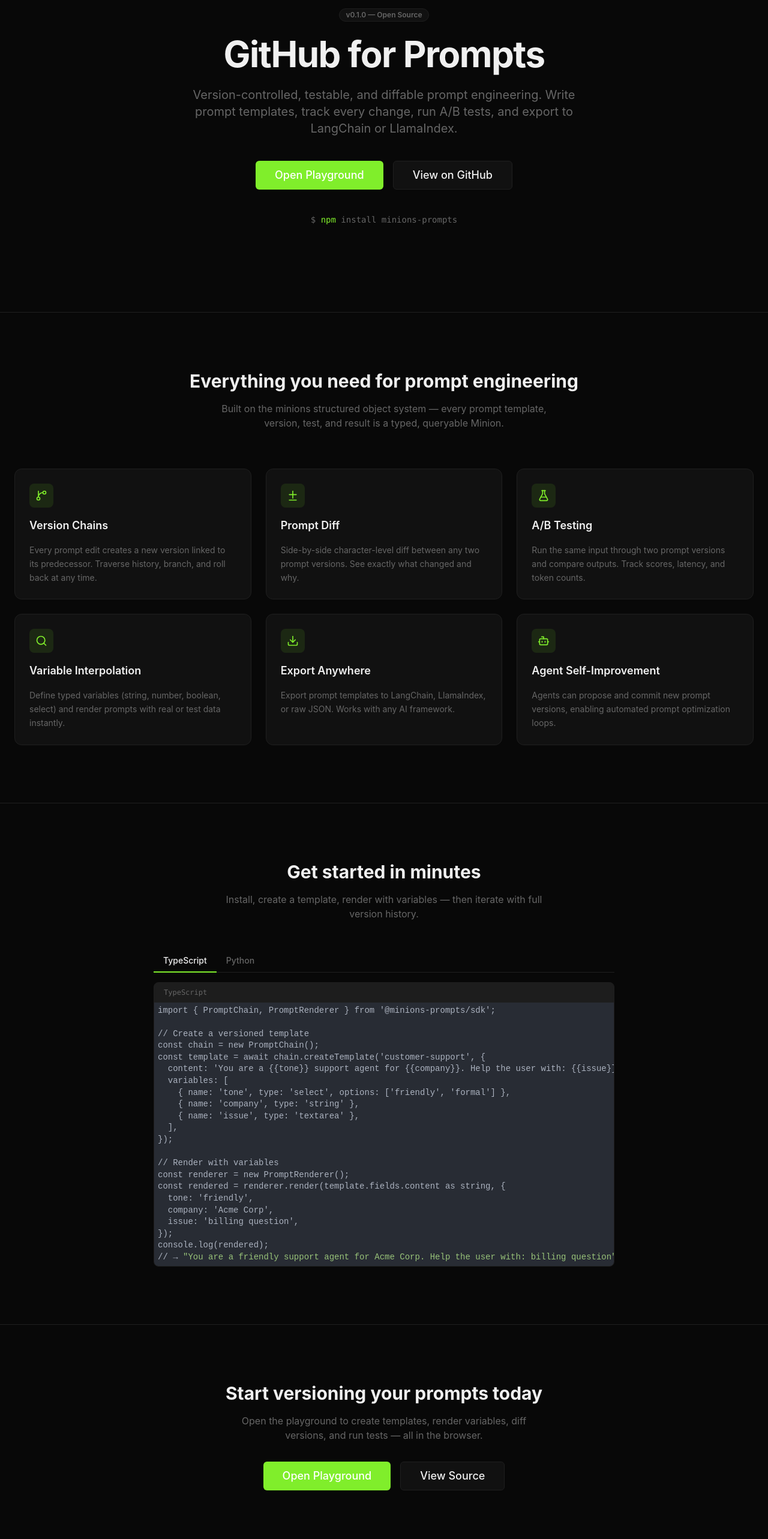
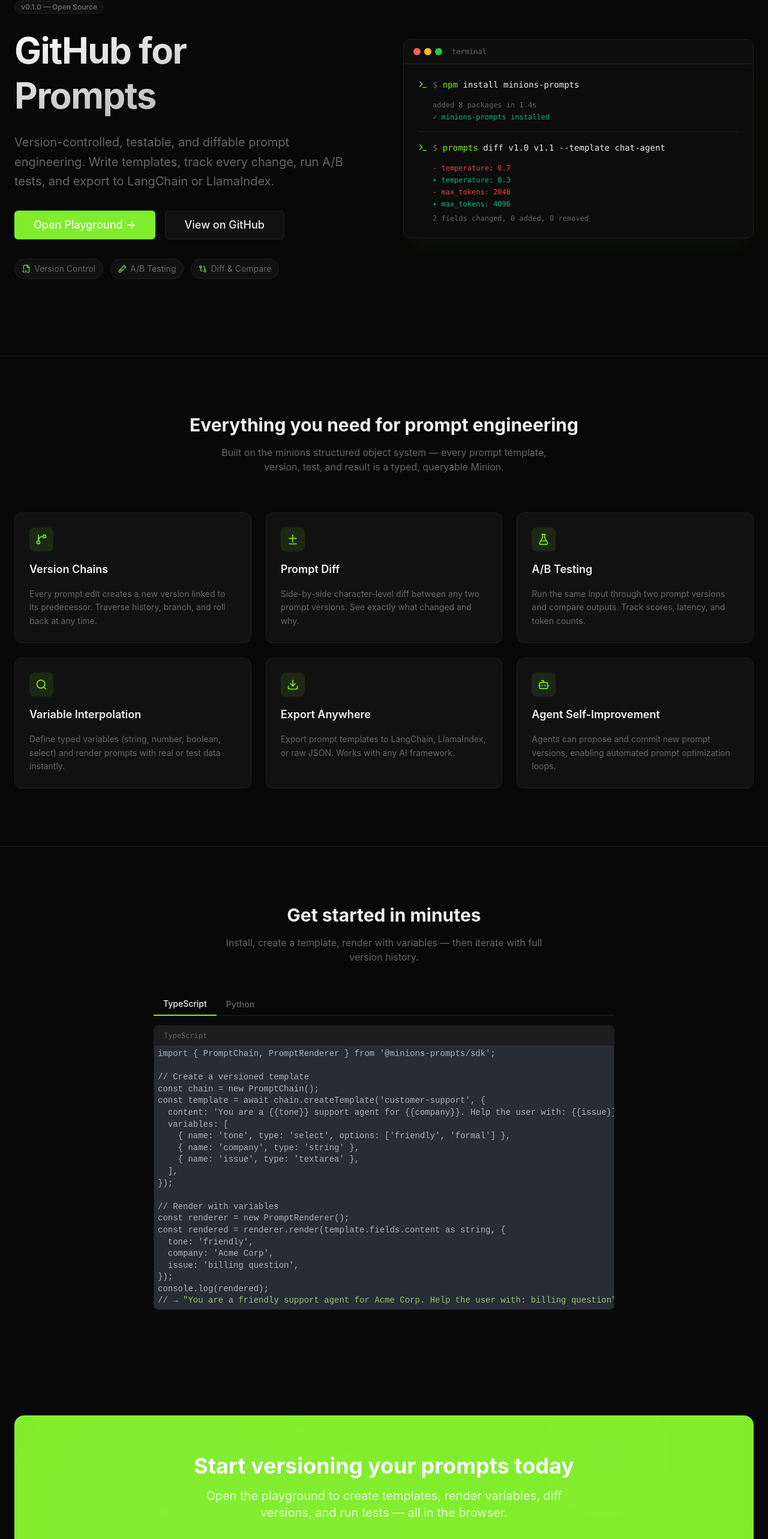
Before and after one commit to mxn2020/minions-prompts, a React (Vite) app in the folder apps/web/: page / in a window 1280 px wide. Shown: the part 195-2760 px from the top of the page at 60% size. Built offline with nearby package versions, Linux system fonts and the light colour scheme.

Commit message:
feat: redesign hero, CTA, and playground with premium design system
- Hero: left-right layout with badge, feature pills, terminal with diff output
- CTA: full-accent background with radial gradient overlay
- Playground header: backdrop-blur, animated back arrow, live badge, save icon

```diff
--- a/apps/web/src/components/landing/CTABanner.tsx
+++ b/apps/web/src/components/landing/CTABanner.tsx
@@ -1,25 +1,58 @@
+import { motion } from 'framer-motion';
 import { Link } from 'react-router-dom';
-import { Button } from '../shared/Button';
+import { ArrowRight, BookOpen } from 'lucide-react';
 
 export default function CTABanner() {
     return (
-        <section className="py-24 border-t border-border">
-            <div className="container mx-auto px-4 md:px-6 text-center">
-                <h2 className="text-3xl font-bold text-primary mb-4">
+        <section className="py-20 px-4 md:px-6">
+            <motion.div
+                initial={{ opacity: 0, y: 30 }}
+                whileInView={{ opacity: 1, y: 0 }}
+                viewport={{ once: true }}
+                transition={{ duration: 0.6 }}
+                className="container mx-auto"
+            >
+                <div className="relative overflow-hidden rounded-2xl bg-accent p-12 md:p-16 text-center">
+                    {/* Abstract pattern overlay */}
+                    <div className="absolute inset-0 opacity-10">
+                        <div className="absolute top-0 left-0 w-full h-full"
+                            style={{
+                                backgroundImage: `radial-gradient(circle at 20% 50%, rgba(255,255,255,0.3) 0%, transparent 50%),
+                                                  radial-gradient(circle at 80% 20%, rgba(255,255,255,0.2) 0%, transparent 40%),
+                                                  radial-gradient(circle at 50% 80%, rgba(255,255,255,0.15) 0%, transparent 45%)`
+                            }}
+                        />
+                    </div>
+
+                    <div className="relative z-10">
+                        <h2 className="text-3xl md:text-4xl font-bold text-white mb-4">
                             Start versioning your prompts today
                         </h2>
-                <p className="text-muted max-w-lg mx-auto mb-8">
+                        <p className="text-white/80 text-lg md:text-xl max-w-2xl mx-auto mb-8">
                             Open the playground to create templates, render variables, diff versions, and run tests — all in the browser.
                         </p>
+
                         <div className="flex flex-col sm:flex-row gap-4 justify-center">
-                    <Link to="/playground">
-                        <Button size="lg">Open Playground</Button>
+                            <Link
+                                to="/playground"
+                                className="inline-flex items-center gap-2 px-6 py-3 bg-white text-accent font-semibold rounded-lg hover:bg-white/90 transition-colors"
+                            >
+                                Open Playground
+                                <ArrowRight className="w-4 h-4" />
                             </Link>
-                    <a href="https://github.com/mxn2020/minions-prompts" target="_blank" rel="noreferrer">
-                        <Button size="lg" variant="secondary">View Source</Button>
+                            <a
+                                href="https://prompts.help"
+                                target="_blank"
+                                rel="noreferrer"
+                                className="inline-flex items-center gap-2 px-6 py-3 bg-white/10 text-white font-semibold rounded-lg border border-white/20 hover:bg-white/20 transition-colors backdrop-blur-sm"
+                            >
+                                <BookOpen className="w-4 h-4" />
+                                View Docs
                             </a>
                         </div>
                     </div>
+                </div>
+            </motion.div>
         </section>
     );
 }
--- a/apps/web/src/components/landing/Hero.tsx
+++ b/apps/web/src/components/landing/Hero.tsx
@@ -2,40 +2,117 @@
 import { motion } from 'framer-motion';
 import { Button } from '../shared/Button';
 import { Badge } from '../shared/Badge';
+import { FileCode2, TestTube2, GitCompare, Terminal } from 'lucide-react';
+
+const featurePills = [
+    { icon: FileCode2, label: 'Version Control' },
+    { icon: TestTube2, label: 'A/B Testing' },
+    { icon: GitCompare, label: 'Diff & Compare' },
+];
 
 export default function Hero() {
     return (
-        <section className="relative overflow-hidden py-24 md:py-36">
-            <div className="container mx-auto px-4 md:px-6 text-center">
+        <section className="relative overflow-hidden py-20 md:py-32">
+            <div className="container mx-auto px-4 md:px-6">
+                <div className="flex flex-col lg:flex-row items-center gap-12 lg:gap-16">
+
+                    {/* Left Side — Text Content */}
                     <motion.div
-                    initial={{ opacity: 0, y: 20 }}
-                    animate={{ opacity: 1, y: 0 }}
+                        initial={{ opacity: 0, x: -30 }}
+                        animate={{ opacity: 1, x: 0 }}
                         transition={{ duration: 0.6 }}
-                    className="flex flex-col items-center gap-6"
+                        className="flex-1 text-center lg:text-left"
                     >
                         <Badge variant="default">v0.1.0 — Open Source</Badge>
-                    <h1 className="text-4xl md:text-6xl font-bold tracking-tight text-primary max-w-3xl">
-                        GitHub for Prompts
+
+                        <h1 className="text-4xl md:text-5xl lg:text-6xl font-bold tracking-tight text-transparent bg-clip-text bg-gradient-to-br from-white to-white/60 mt-6 mb-6 leading-tight">
+                            GitHub for<br />Prompts
                         </h1>
-                    <p className="text-lg md:text-xl text-muted max-w-2xl">
-                        Version-controlled, testable, and diffable prompt engineering.
-                        Write prompt templates, track every change, run A/B tests, and export to LangChain or LlamaIndex.
+
+                        <p className="text-lg md:text-xl text-muted max-w-xl mx-auto lg:mx-0 mb-8 leading-relaxed">
+                            Version-controlled, testable, and diffable prompt engineering. Write templates, track every change, run A/B tests, and export to LangChain or LlamaIndex.
                         </p>
-                    <div className="flex flex-col sm:flex-row gap-4 mt-4">
+
+                        {/* CTA Buttons */}
+                        <div className="flex flex-col sm:flex-row gap-4 justify-center lg:justify-start mb-8">
                             <Link to="/playground">
-                            <Button size="lg">Open Playground</Button>
+                                <Button size="lg">Open Playground →</Button>
                             </Link>
                             <a href="https://github.com/mxn2020/minions-prompts" target="_blank" rel="noreferrer">
                                 <Button size="lg" variant="secondary">View on GitHub</Button>
                             </a>
                         </div>
-                    <div className="font-mono text-sm text-muted mt-4">
+
+                        {/* Feature Pills */}
+                        <div className="flex flex-wrap gap-3 justify-center lg:justify-start">
+                            {featurePills.map((pill) => (
+                                <span
+                                    key={pill.label}
+                                    className="inline-flex items-center gap-1.5 px-3 py-1.5 rounded-full bg-surface border border-border text-sm text-muted"
+                                >
+                                    <pill.icon className="w-3.5 h-3.5 text-accent" />
+                                    {pill.label}
+                                </span>
+                            ))}
+                        </div>
+                    </motion.div>
+
+                    {/* Right Side — Terminal Install */}
+                    <motion.div
+                        initial={{ opacity: 0, x: 30 }}
+                        animate={{ opacity: 1, x: 0 }}
+                        transition={{ duration: 0.6, delay: 0.2 }}
+                        className="flex-1 w-full max-w-2xl lg:max-w-none"
+                    >
+                        <div className="rounded-xl border border-border bg-surface/50 backdrop-blur-sm shadow-2xl shadow-accent/5 overflow-hidden">
+                            {/* Terminal Header */}
+                            <div className="flex items-center gap-2 px-4 py-3 border-b border-border bg-surface/80">
+                                <div className="flex gap-1.5">
+                                    <div className="w-3 h-3 rounded-full bg-[#ff5f57]" />
+                                    <div className="w-3 h-3 rounded-full bg-[#febc2e]" />
+                                    <div className="w-3 h-3 rounded-full bg-[#28c840]" />
+                                </div>
+                                <span className="text-xs text-muted ml-2 font-mono">terminal</span>
+                            </div>
+                            {/* Terminal Content */}
+                            <div className="p-6 font-mono text-sm space-y-4">
+                                <div className="flex items-start gap-2">
+                                    <Terminal className="w-4 h-4 text-accent mt-0.5 shrink-0" />
+                                    <div>
                                         <span className="text-muted">$ </span>
                                         <span className="text-accent">npm</span>
-                        <span> install minions-prompts</span>
+                                        <span className="text-primary"> install minions-prompts</span>
+                                    </div>
+                                </div>
+                                <div className="text-muted text-xs pl-6 space-y-1">
+                                    <p>added 8 packages in 1.4s</p>
+                                    <p className="text-success">✓ minions-prompts installed</p>
+                                </div>
+                                <div className="border-t border-border pt-4 flex items-start gap-2">
+                                    <Terminal className="w-4 h-4 text-accent mt-0.5 shrink-0" />
+                                    <div>
+                                        <span className="text-muted">$ </span>
+                                        <span className="text-accent">prompts</span>
+                                        <span className="text-primary"> diff v1.0 v1.1 --template chat-agent</span>
+                                    </div>
+                                </div>
+                                <div className="text-muted text-xs pl-6 space-y-1">
+                                    <p className="text-error">- temperature: 0.7</p>
+                                    <p className="text-success">+ temperature: 0.3</p>
+                                    <p className="text-error">- max_tokens: 2048</p>
+                                    <p className="text-success">+ max_tokens: 4096</p>
+                                    <p className="mt-2">2 fields changed, 0 added, 0 removed</p>
+                                </div>
+                            </div>
                         </div>
                     </motion.div>
+
                 </div>
+            </div>
+
+            {/* Background glow effect */}
+            <div className="absolute top-1/3 left-1/4 w-[600px] h-[600px] bg-accent/8 rounded-full blur-[120px] -z-10 pointer-events-none" />
+            <div className="absolute bottom-1/4 right-1/4 w-[400px] h-[400px] bg-accent/5 rounded-full blur-[100px] -z-10 pointer-events-none" />
         </section>
     );
 }
--- a/apps/web/src/components/playground/PlaygroundLayout.tsx
+++ b/apps/web/src/components/playground/PlaygroundLayout.tsx
@@ -7,6 +7,7 @@
 import { TabGroup } from '../shared/TabGroup';
 import { Button } from '../shared/Button';
 import { Link } from 'react-router-dom';
+import { ArrowLeft, Circle, Save } from 'lucide-react';
 
 interface Variable {
     name: string;
@@ -74,14 +75,27 @@
 
     return (
         <div className="flex flex-col h-screen bg-background text-primary overflow-hidden">
-            <header className="h-14 border-b border-border flex items-center justify-between px-4 bg-surface/50">
-                <div className="flex items-center space-x-4">
-                    <Link to="/" className="text-muted hover:text-primary transition-colors text-sm">
-                        ← Back
+            <header className="h-14 border-b border-border flex items-center justify-between px-4 bg-surface/80 backdrop-blur-md">
+                <div className="flex items-center gap-4">
+                    <Link to="/" className="inline-flex items-center gap-1.5 text-muted hover:text-primary transition-colors text-sm group">
+                        <ArrowLeft className="w-4 h-4 group-hover:-translate-x-0.5 transition-transform" />
+                        Home
                     </Link>
-                    <span className="font-mono font-bold">Prompt Playground</span>
+                    <div className="w-px h-5 bg-border" />
+                    <div className="flex items-center gap-2">
+                        <span className="font-mono font-bold text-primary">Prompt Playground</span>
+                        <span className="inline-flex items-center gap-1 px-2 py-0.5 rounded-full bg-accent/10 border border-accent/20 text-accent text-xs">
+                            <Circle className="w-1.5 h-1.5 fill-current" />
+                            Live
+                        </span>
+                    </div>
                 </div>
-                <Button onClick={saveVersion} size="sm">Save Version</Button>
+                <Button onClick={saveVersion} size="sm">
+                    <span className="inline-flex items-center gap-1.5">
+                        <Save className="w-3.5 h-3.5" />
+                        Save Version
+                    </span>
+                </Button>
             </header>
 
             <div className="flex-1 overflow-y-auto p-6">
```
Lines whose indentation alone changed are shown as unchanged.
